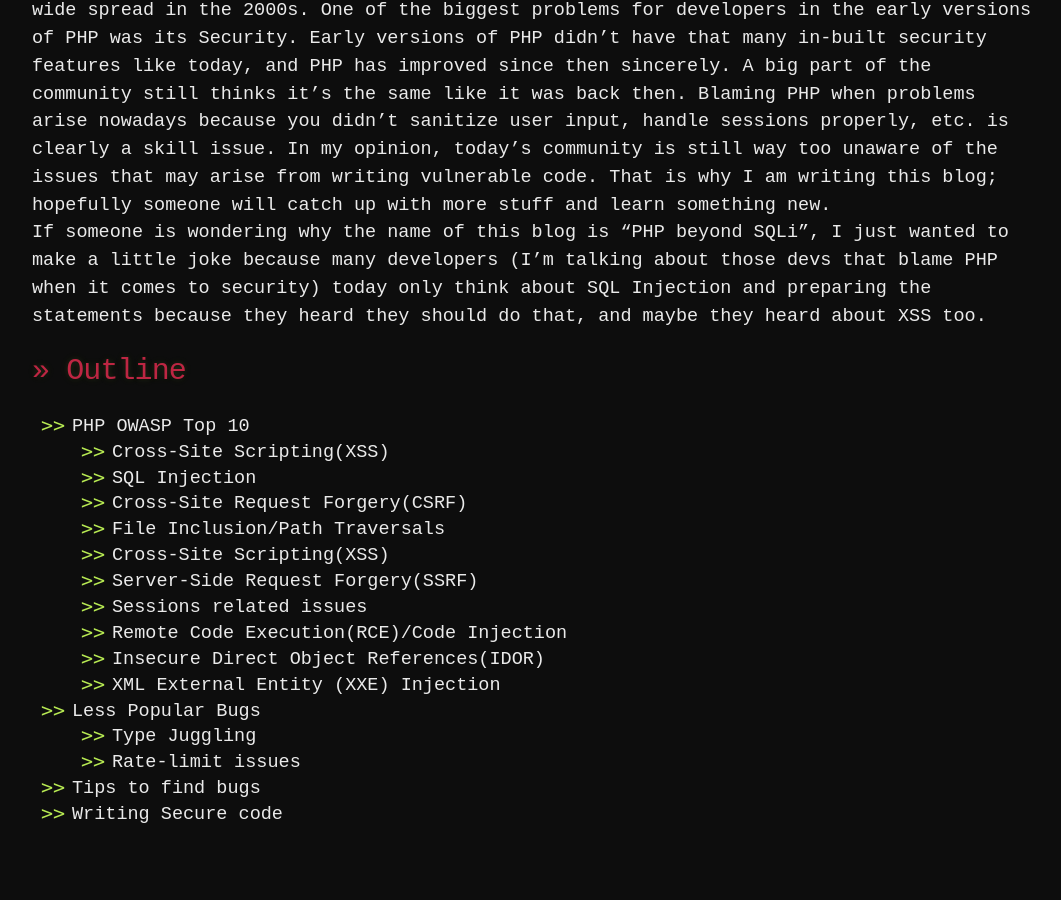
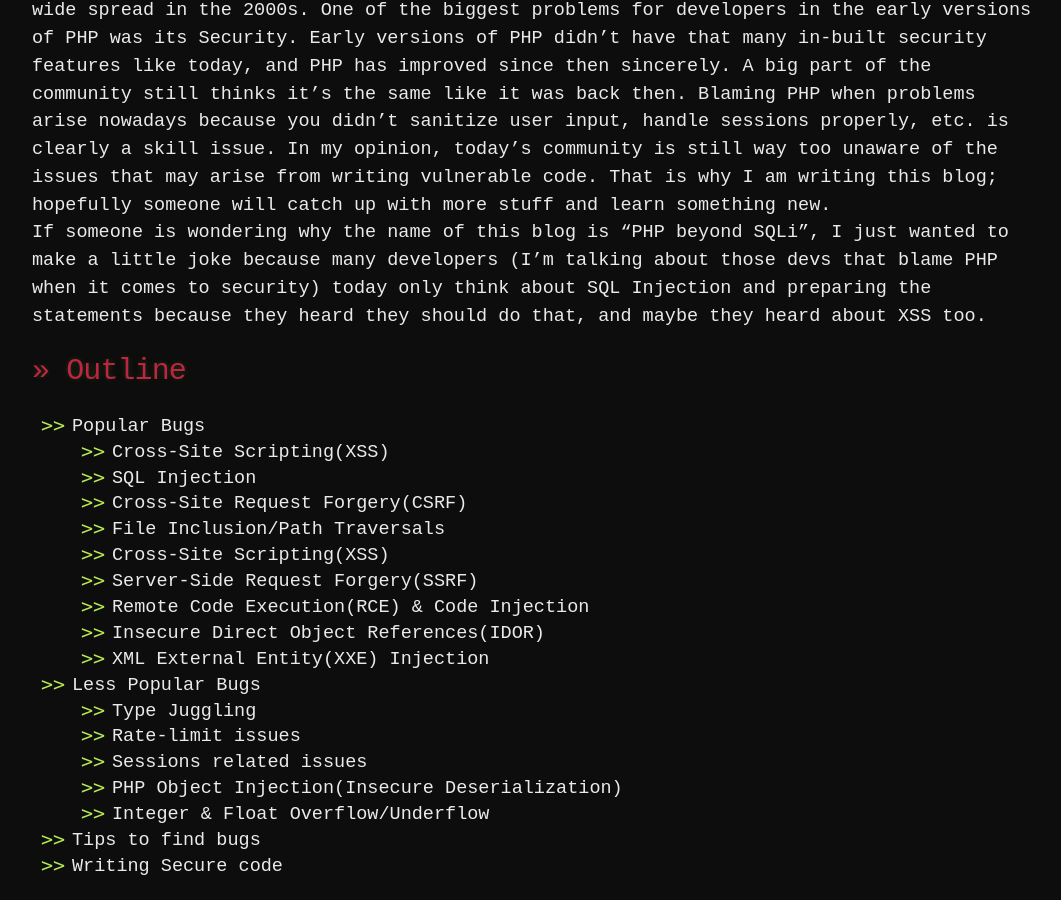
Before and after one commit to 20kilograma/blog, a Jekyll site: the page built from php-sec.md, in a window 1280 px wide and 900 px high, scrolled down 790 px. Shown: the whole window, without its empty margins (108-1169 px from the left). Built offline with Jekyll 4.4.1, drawn with Linux system fonts in a browser that asks for light colours; some web fonts are replaced; our own code applies the rules of GitHub Pages for plain Markdown files; before the commit the page ends 1638 px from its top, so only the background shows below that.

Commit message:
Update php-sec.md

```diff
--- a/php-sec.md
+++ b/php-sec.md
@@ -10,7 +10,7 @@
 
 # >> Outline
 <ul>
-  <li>PHP OWASP Top 10</li>
+  <li>Popular Bugs</li>
   <ul>
     <li>Cross-Site Scripting(XSS)</li>
     <li>SQL Injection</li>
@@ -18,15 +18,17 @@
     <li>File Inclusion/Path Traversals</li>
     <li>Cross-Site Scripting(XSS)</li>
     <li>Server-Side Request Forgery(SSRF)</li>
-    <li>Sessions related issues</li>
-    <li>Remote Code Execution(RCE)/Code Injection</li>
+    <li>Remote Code Execution(RCE) & Code Injection</li>
     <li>Insecure Direct Object References(IDOR)</li>
-    <li>XML External Entity (XXE) Injection</li>
+    <li>XML External Entity(XXE) Injection</li>
   </ul>
   <li>Less Popular Bugs</li>
   <ul>
     <li>Type Juggling</li>
     <li>Rate-limit issues</li>
+    <li>Sessions related issues</li>
+    <li>PHP Object Injection(Insecure Deserialization)</li>
+    <li>Integer & Float Overflow/Underflow</li>
   </ul>
   <li>Tips to find bugs</li>
   <li>Writing Secure code</li>
```
